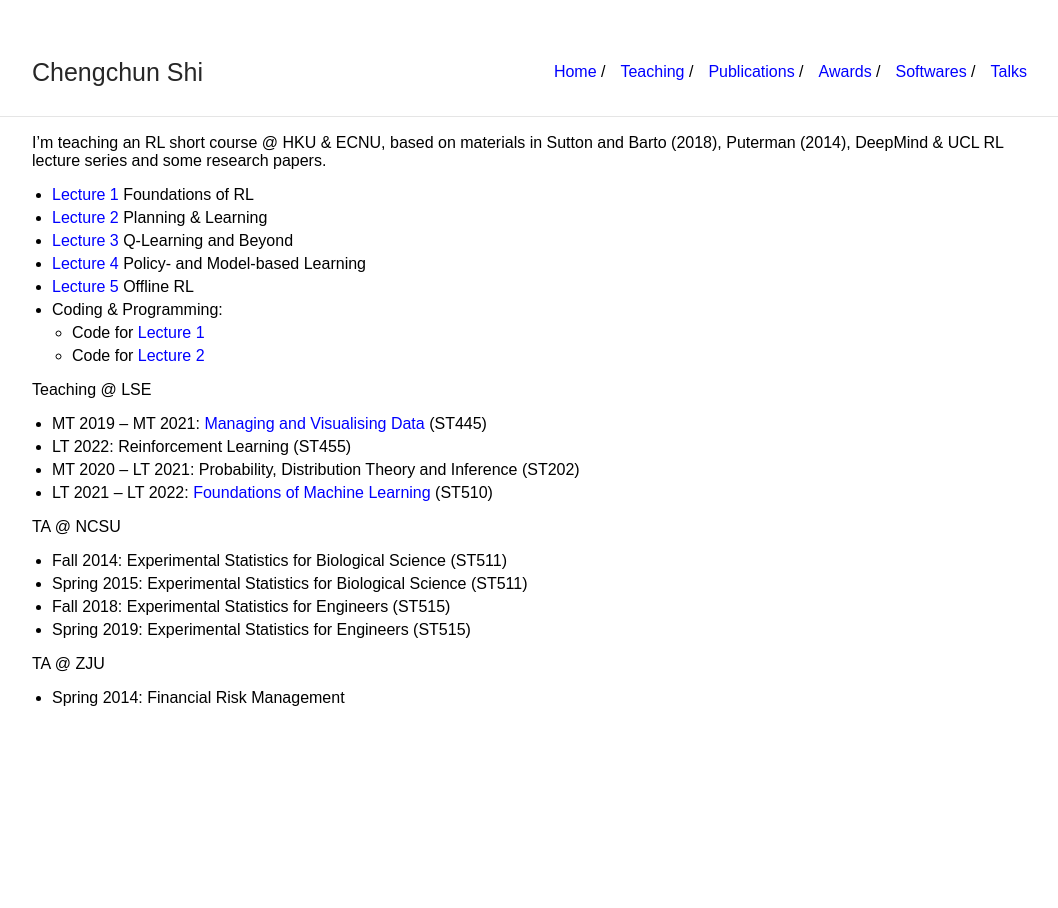
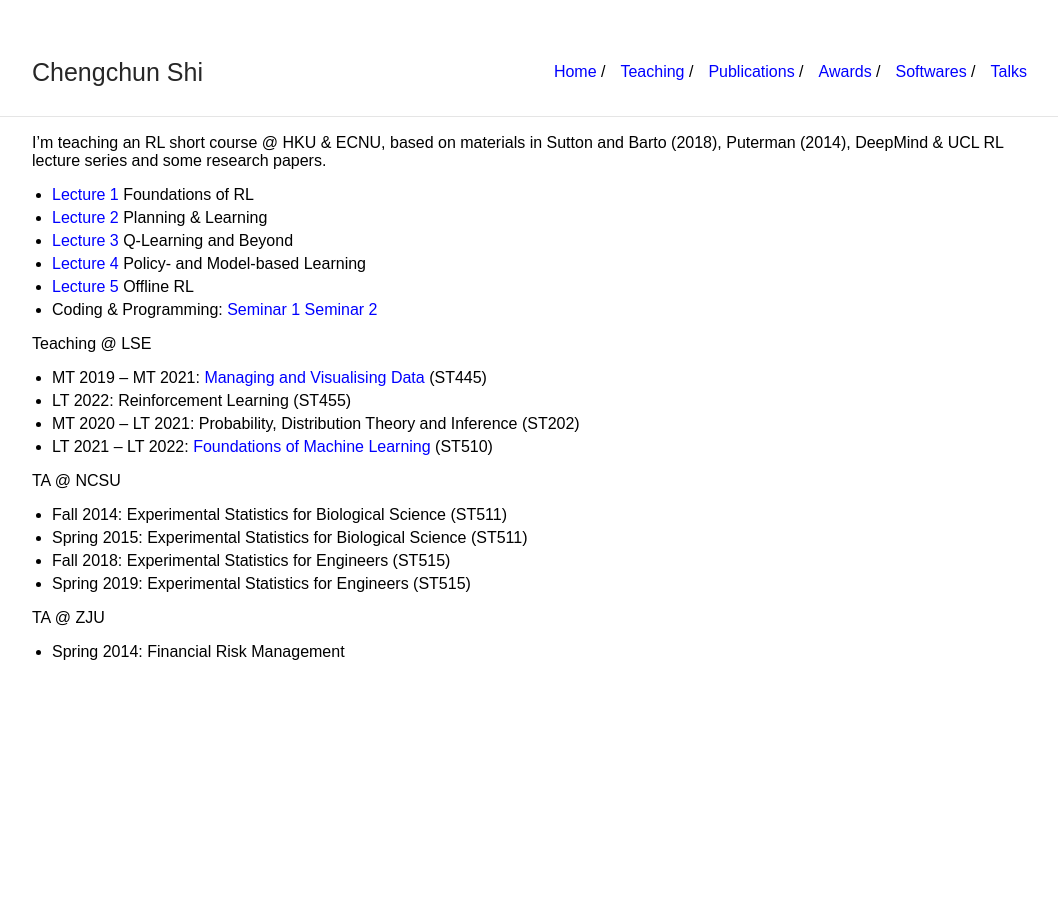
Before and after one commit to callmespring/callmespring.github.io, a Jekyll site: the page built from teaching.md, in a window 1280 px wide. Shown: the whole page, without its empty margins (108-1166 px from the left). Built offline with Jekyll 4.4.1, drawn with Linux system fonts in a browser that asks for light colours.

Commit message:
Update teaching.md

```diff
--- a/teaching.md
+++ b/teaching.md
@@ -10,9 +10,7 @@ I'm teaching an RL short course @ HKU & ECNU, based on materials in Sutton and B
 * [Lecture 3](./slides/lecture5.pdf) Q-Learning and Beyond
 * [Lecture 4](./slides/lecture8.pdf) Policy- and Model-based Learning
 * [Lecture 5](./slides/lecture10.pdf) Offline RL
-* Coding & Programming:
-  * Code for [Lecture 1](./code/seminar1.zip)
-  * Code for [Lecture 2](./code/seminar2.zip)
+* Coding & Programming: [Seminar 1](./code/seminar1.zip) [Seminar 2](./code/seminar2.zip)
 
 Teaching @ LSE
 
```
